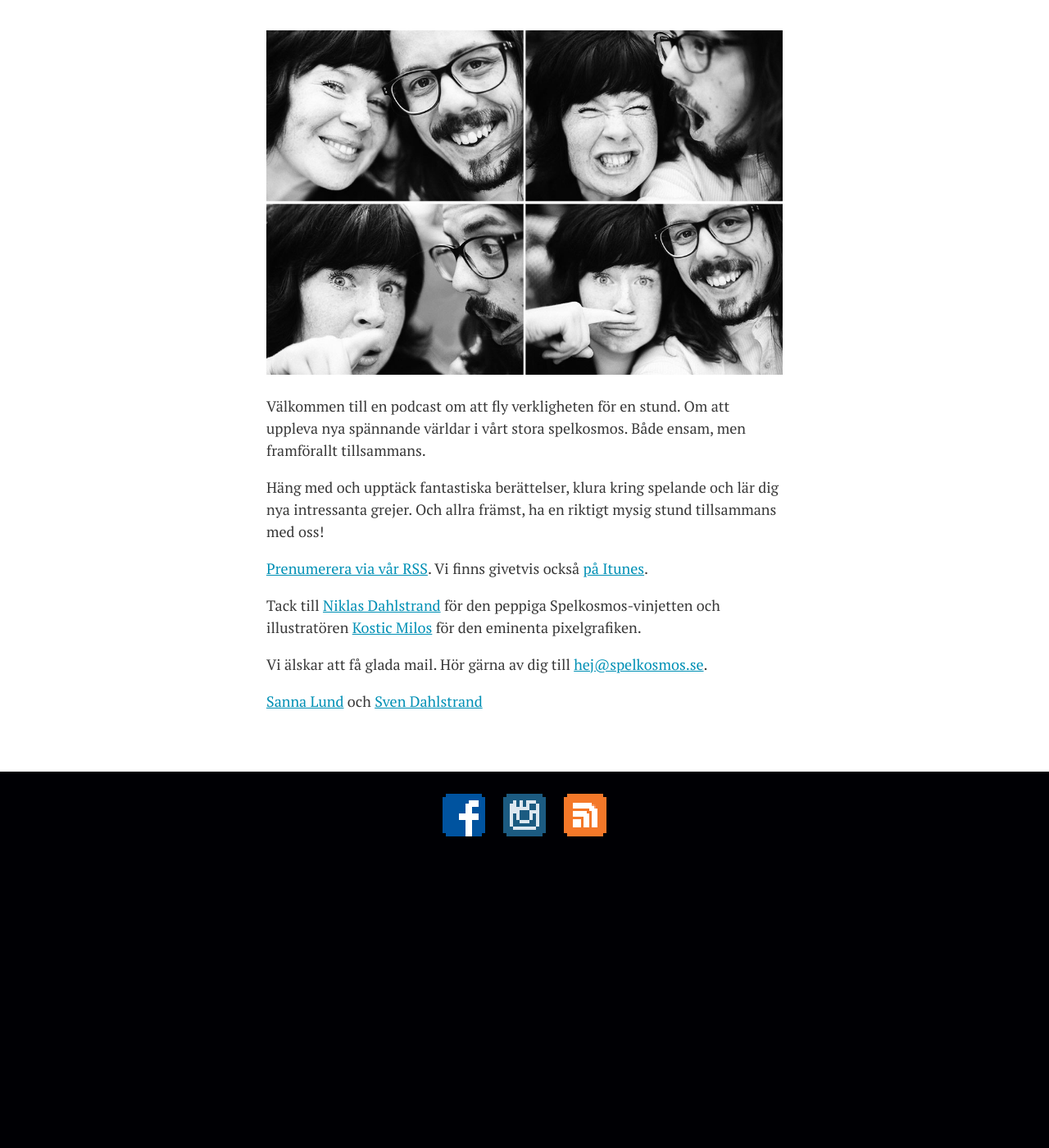
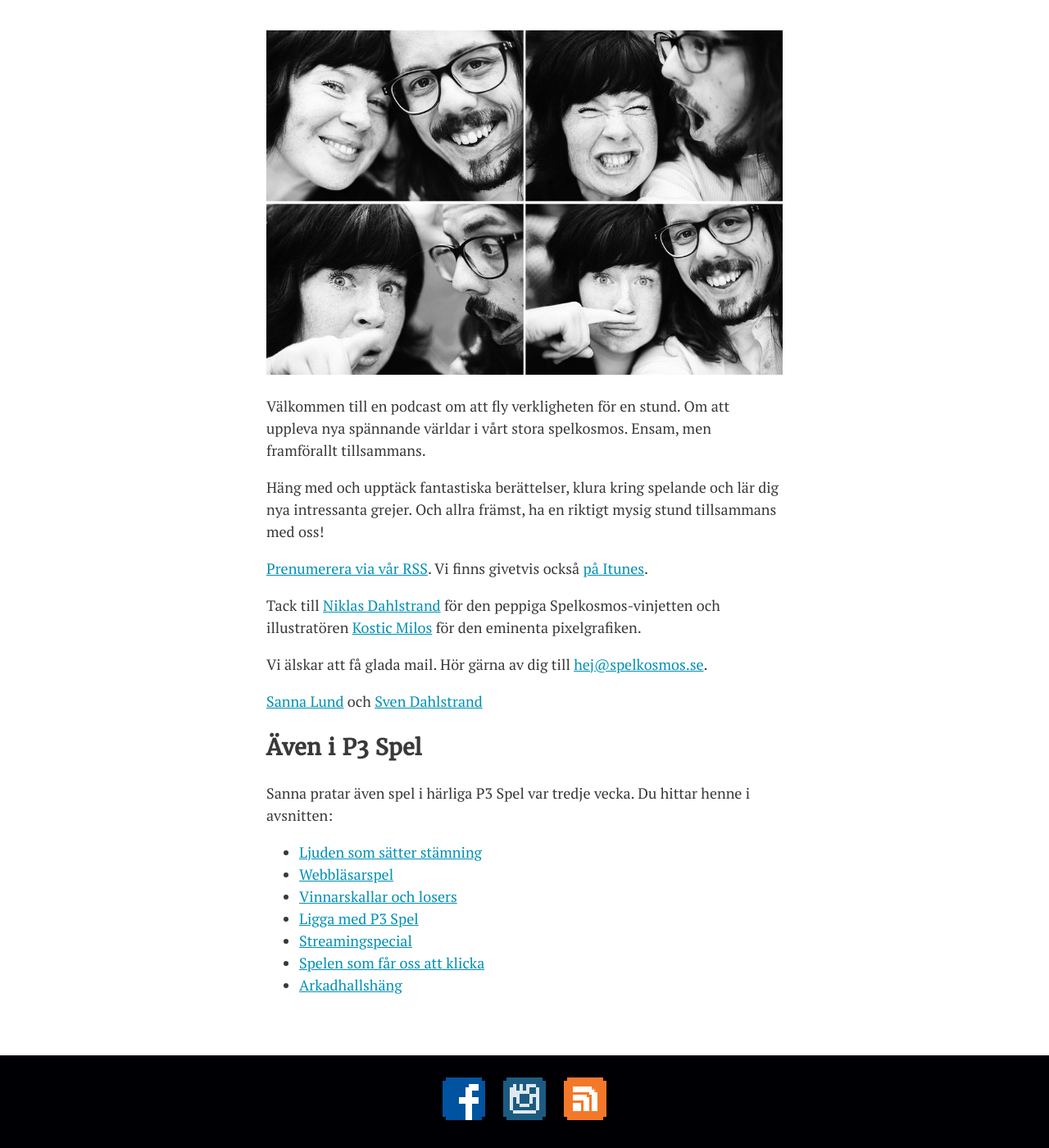
Before and after one commit to svendahlstrand/spelkosmos.se, a Jekyll site: the page built from om-oss.md, in a window 1280 px wide and 1400 px high, scrolled down 351 px. Shown: the whole window at 82% size. Built offline with Jekyll 4.4.1, drawn with Linux system fonts in a browser that asks for light colours; before the commit the page ends 1405 px from its top, so only the background shows below that.

Commit message:
Adding P3 Spel.

```diff
--- a/om-oss.md
+++ b/om-oss.md
@@ -9,7 +9,7 @@ excerpt: Välkommen till en podcast om att fly verkligheten för en stund. Om at
 
 <img src="/images/sannasven.jpg" alt="Sanna och Sven">
 
-Välkommen till en podcast om att fly verkligheten för en stund. Om att uppleva nya spännande världar i vårt stora spelkosmos. Både ensam, men framförallt tillsammans.
+Välkommen till en podcast om att fly verkligheten för en stund. Om att uppleva nya spännande världar i vårt stora spelkosmos. Ensam, men framförallt tillsammans.
 
 Häng med och upptäck fantastiska berättelser, klura kring spelande och lär dig nya intressanta grejer. Och allra främst, ha en riktigt mysig stund tillsammans med oss!
 
@@ -21,9 +21,28 @@ Vi älskar att få glada mail. Hör gärna av dig till <hej@spelkosmos.se>.
 
 [Sanna Lund][1] och [Sven Dahlstrand][2]
 
+## Även i P3 Spel
+
+Sanna pratar även spel i härliga P3 Spel var tredje vecka. Du hittar henne i avsnitten:
+
+* [Ljuden som sätter stämning][7]
+* [Webbläsarspel][8]
+* [Vinnarskallar och losers][9]
+* [Ligga med P3 Spel][10]
+* [Streamingspecial][11]
+* [Spelen som får oss att klicka][12]
+* [Arkadhallshäng][13]
+
 [1]: http://sannalund.se
 [2]: https://svendahlstrand.se
 [3]: https://www.fiverr.com/harveydentmd
 [4]: https://soundcloud.com/chetreo
 [5]: /alla-episoder.rss
 [6]: https://itunes.apple.com/se/podcast/spelkosmos/id1074034373
+[7]: http://sverigesradio.se/sida/avsnitt/837129?programid=4090
+[8]: http://sverigesradio.se/sida/avsnitt/849297?programid=4090
+[9]: http://sverigesradio.se/sida/avsnitt/859015?programid=4090
+[10]: http://sverigesradio.se/sida/avsnitt/869315?programid=4090
+[11]: http://sverigesradio.se/sida/avsnitt/877974?programid=4090
+[12]: http://sverigesradio.se/sida/avsnitt/887952?programid=4090
+[13]: http://sverigesradio.se/sida/avsnitt/900538?programid=4090
```
Also changed, not shown: 1 other file.
